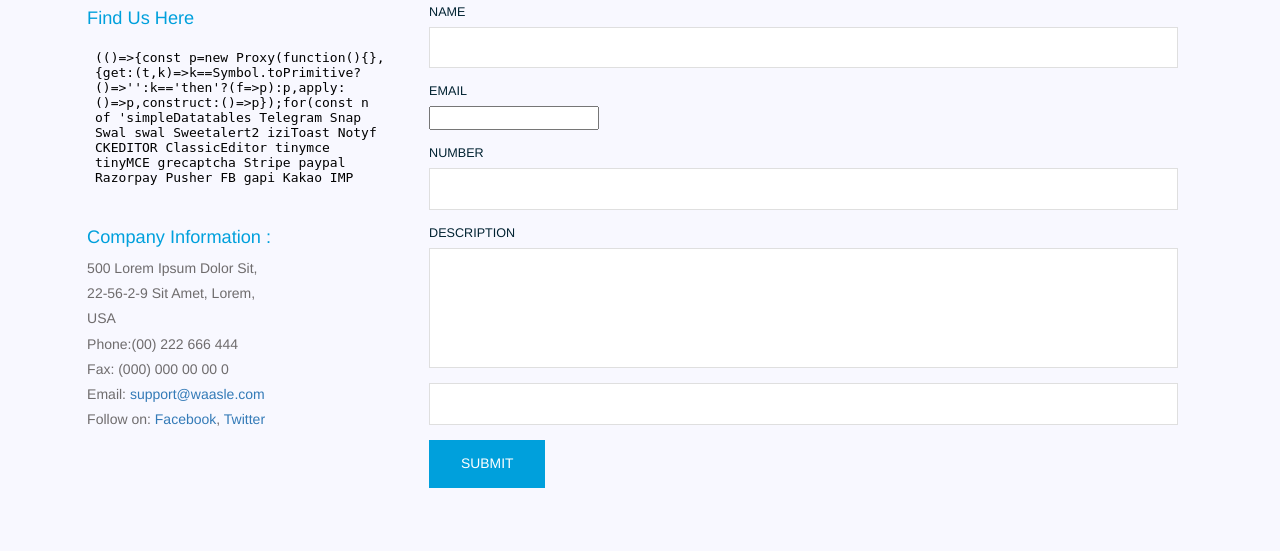
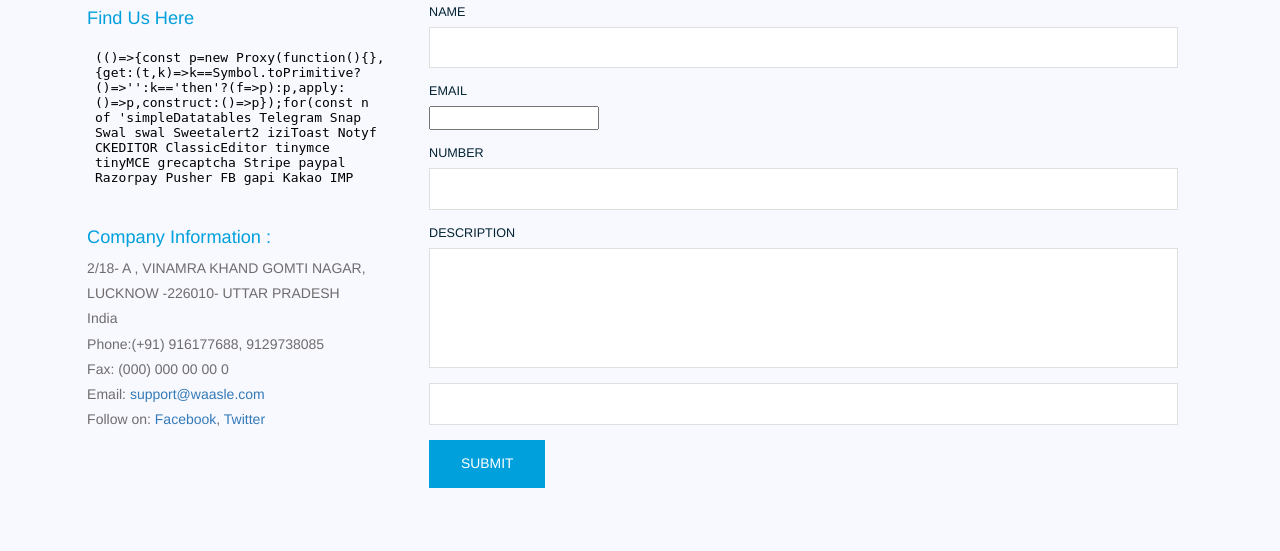
Before and after one commit to Vishant-Siddharth/waasle, a Flask app: template app/templates/contact.html in a window 1280 px wide. Shown: the part 317-868 px from the top of the page. Run offline with Flask 2, Linux system fonts and the light colour scheme; the template is opened without the code that fills it: most values are stand-ins (such as "Sample title", 1, 10 or a date in 2020); form fields are guessed from the names that the template uses; some libraries are stand-ins or nearby versions; some web fonts are replaced.

Commit message:
Update contact.html
change in contact details

```diff
--- a/app/templates/contact.html
+++ b/app/templates/contact.html
@@ -25,10 +25,10 @@ Waasle | Contact Us
       				</div>
       			<div class="company_address">
 				     	<h4>Company Information :</h4>
-						    	<p>500 Lorem Ipsum Dolor Sit,</p>
-						   		<p>22-56-2-9 Sit Amet, Lorem,</p>
-						   		<p>USA</p>
-				   		<p>Phone:(00) 222 666 444</p>
+						    	<p>2/18- A , VINAMRA KHAND GOMTI NAGAR,</p>
+						   		<p>LUCKNOW -226010- UTTAR PRADESH</p>
+						   		<p>India</p>
+				   		<p>Phone:(+91) 916177688, 9129738085</p>
 				   		<p>Fax: (000) 000 00 00 0</p>
 				 	 	<p>Email: <a href="mailto:support@waasle.com">support@waasle.com</a></p>
 				   		<p>Follow on: <a href="#">Facebook</a>, <a href="#">Twitter</a></p>
```
